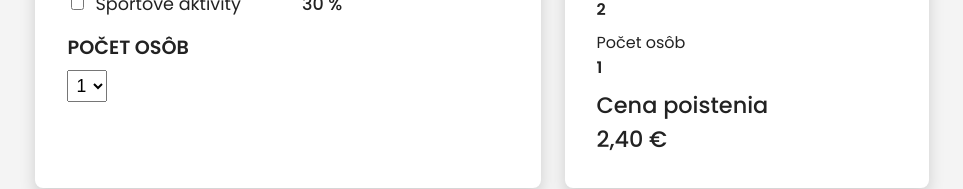
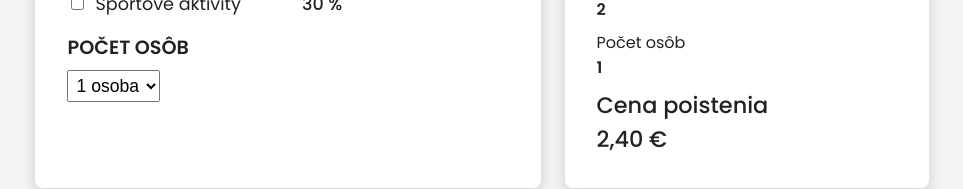
Before and after one commit to PaliBr/insurance-calc, a React (Create React App) app: page / in a window 1280 px wide. Shown: the part 526-715 px from the top of the page, without its empty margins (158-1121 px from the left). Built offline with nearby package versions, Linux system fonts and the light colour scheme.

Commit message:
word osoba in persons

```diff
--- a/src/App.scss
+++ b/src/App.scss
@@ -2,7 +2,6 @@
   display: flex;
   justify-content: center;
   align-items: center;
-  gap: 1rem;
   color: #222;
   background: #f4f4f4;
 
--- a/src/components/FormPersons/FormPersons.js
+++ b/src/components/FormPersons/FormPersons.js
@@ -15,9 +15,9 @@ const FormPersons = () => {
       <div className="form-persons--label">Počet osôb</div>
       <div className="form-persons--select">
         <select onChange={handleChange} required>
-          <option value="1">1</option>
-          <option value="2">2</option>
-          <option value="3">3</option>
+          <option value="1">1 osoba</option>
+          <option value="2">2 osoby</option>
+          <option value="3">3 osoby</option>
         </select>
       </div>
     </div>
```
